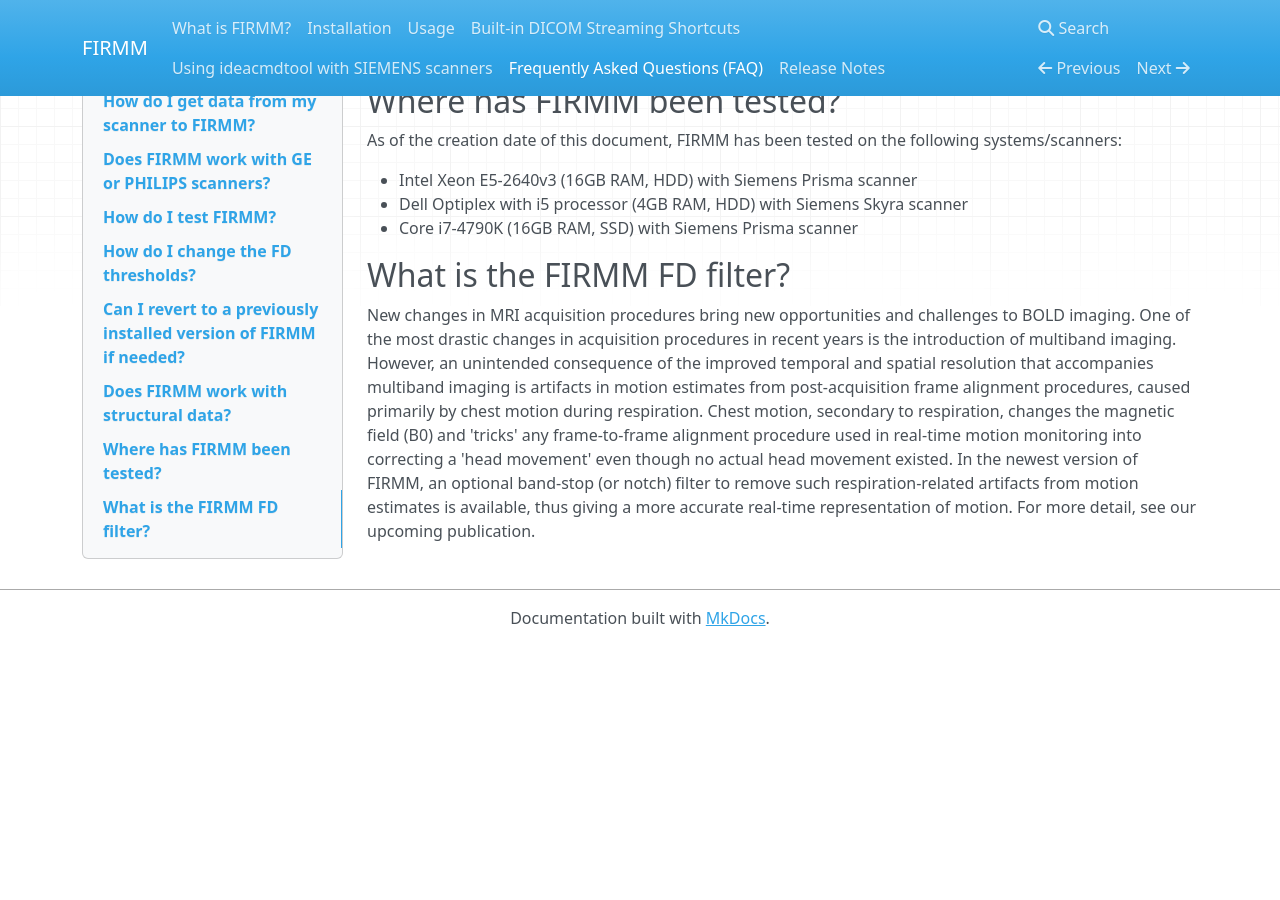
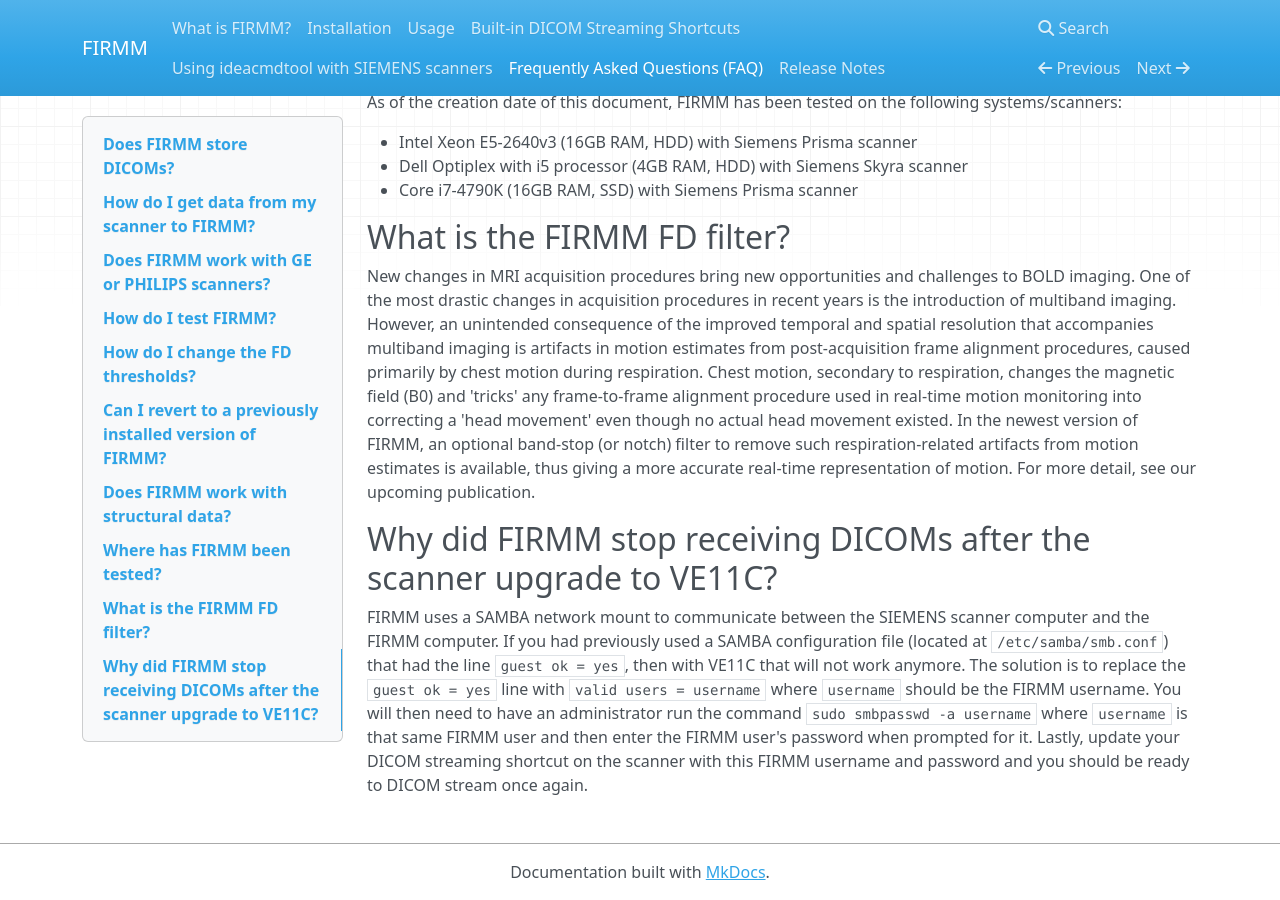
Before and after one commit to FIRMMsoftware/firmm_docs, an MkDocs documentation site: the page built from docs/FAQ.md, in a window 1280 px wide and 900 px high, scrolled down 1635 px. Built offline with MkDocs 1.6.1, drawn with Linux system fonts in a browser that asks for light colours; nearby versions of some CDN libraries; old or Windows-style settings are respelled for this version of MkDocs; before the commit the page ends 2281 px from its top, so only the background shows below that; some of the changed text lies outside the part shown.

Commit message:
Add entry in FAQ about VE11C DICOM streaming post-upgrade

```diff
--- a/docs/FAQ.md
+++ b/docs/FAQ.md
@@ -24,9 +24,9 @@ After connecting to the FIRMM host computer via `ssh -X firmm_host` (where `firm
 
 ## How do I change the FD thresholds?
 
-The FD thresholds can be adjusted **before beginning a session** by using the settings tab in the FIRMM GUI. See our Usage documentation for more information for more information.
+The FD thresholds can be adjusted **before beginning a session** by using the settings tab in the FIRMM GUI. See our Usage documentation for more information.
 
-## Can I revert to a previously installed version of FIRMM if needed?
+## Can I revert to a previously installed version of FIRMM?
 
 Users can revert to a previous version of FIRMM if the minor version is the same (e.g. reverting from 2.1.1 to 2.1.0). This would normally occur only if a bugfix that was introduced within the minor version caused problems running FIRMM on the user's system.
 
@@ -47,3 +47,7 @@ As of the creation date of this document, FIRMM has been tested on the following
 ## What is the FIRMM FD filter?
 
 New changes in MRI acquisition procedures bring new opportunities and challenges to BOLD imaging. One of the most drastic changes in acquisition procedures in recent years is the introduction of multiband imaging. However, an unintended consequence of the improved temporal and spatial resolution that accompanies multiband imaging is artifacts in motion estimates from post-acquisition frame alignment procedures, caused primarily by chest motion during respiration. Chest motion, secondary to respiration, changes the magnetic field (B0) and 'tricks' any frame-to-frame alignment procedure used in real-time motion monitoring into correcting a 'head movement' even though no actual head movement existed. In the newest version of FIRMM, an optional band-stop (or notch) filter to remove such respiration-related artifacts from motion estimates is available, thus giving a more accurate real-time representation of motion. For more detail, see our upcoming publication.
+
+## Why did FIRMM stop receiving DICOMs after the scanner upgrade to VE11C?
+
+FIRMM uses a SAMBA network mount to communicate between the SIEMENS scanner computer and the FIRMM computer. If you had previously used a SAMBA configuration file (located at `/etc/samba/smb.conf`) that had the line `guest ok = yes`, then with VE11C that will not work anymore. The solution is to replace the `guest ok = yes` line with `valid users = username` where `username` should be the FIRMM username. You will then need to have an administrator run the command `sudo smbpasswd -a username` where `username` is that same FIRMM user and then enter the FIRMM user's password when prompted for it. Lastly, update your DICOM streaming shortcut on the scanner with this FIRMM username and password and you should be ready to DICOM stream once again.
```
